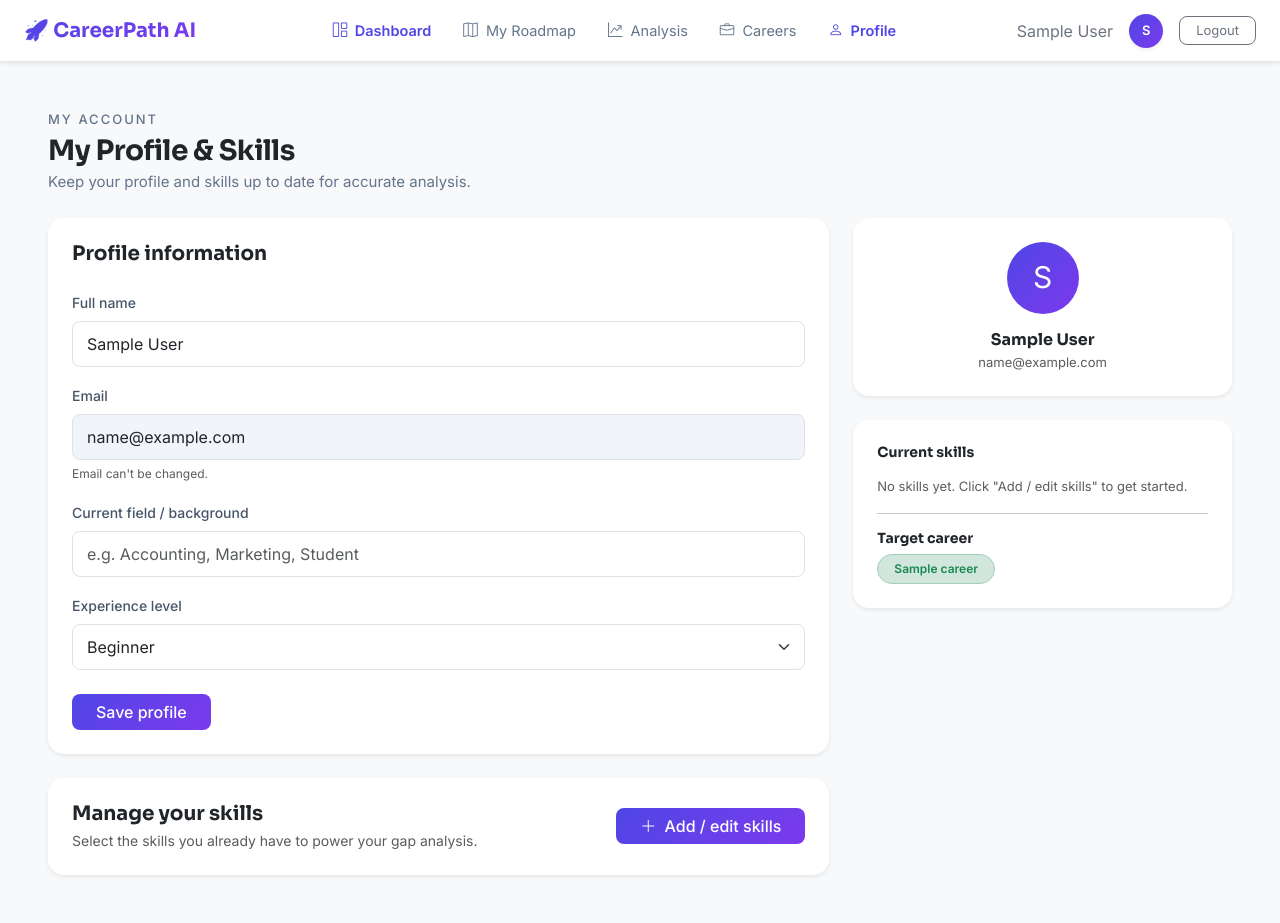
After one commit to RawanMahmoud20/careerpath-ai, a Django app: page /dashboard/profile/ in a window 1280 px wide. The commit adds this page. Run offline with Django 5.2, Linux system fonts and the light colour scheme; a user stored in the database is signed in; data comes from the database, SQL or seed files in the repository; tables that the repository leaves empty hold one stand-in row (values such as "Sample post"); parts of the project's set-up code (start-up, migrations or seed data) failed here and were passed over.

Commit message:
feat(profile): add profile page with editable fields
- Add current_field and experience_level to UserProfile model

- Add profile view (view and update name, field, experience)

- Add profile URL and template with sidebar and skills link

- Wire Profile link in the top navbar

```diff
--- a/careerpath_ai/dashboard/models.py
+++ b/careerpath_ai/dashboard/models.py
@@ -20,7 +20,13 @@ class UserTaskProgress(models.Model):
     def __str__(self):
         return f"{self.user.email} | {self.task_ref} | {self.status}"
 
-
 class UserProfile(models.Model):
+    EXPERIENCE_CHOICES = [
+        ('beginner', 'Beginner'),
+        ('intermediate', 'Intermediate'),
+        ('advanced', 'Advanced'),
+    ]
     user = models.OneToOneField(settings.AUTH_USER_MODEL, on_delete=models.CASCADE, related_name='profile')
     skills = models.JSONField(default=list, blank=True)
+    current_field = models.CharField(max_length=150, blank=True)
+    experience_level = models.CharField(max_length=20, choices=EXPERIENCE_CHOICES, default='beginner')
--- a/careerpath_ai/dashboard/templates/dashboard/base.html
+++ b/careerpath_ai/dashboard/templates/dashboard/base.html
@@ -57,7 +57,7 @@
           <a href="{% url 'roadmap:home' %}" class="cp-nav-link {% if request.resolver_match.app_name == 'roadmap' %}active{% endif %}"><i class="bi bi-map me-1"></i> My Roadmap</a>
           <a href="#" class="cp-nav-link"><i class="bi bi-graph-up-arrow me-1"></i> Analysis</a>
           <a href="{% url 'careers:list' %}" class="cp-nav-link {% if request.resolver_match.app_name == 'careers' %}active{% endif %}"><i class="bi bi-briefcase me-1"></i> Careers</a>
-          <a href="#" class="cp-nav-link"><i class="bi bi-person me-1"></i> Profile</a>
+		  <a href="{% url 'dashboard:profile' %}" class="cp-nav-link {% if request.resolver_match.url_name == 'profile' %}active{% endif %}"><i class="bi bi-person me-1"></i> Profile</a>
         </div>
 
         <!-- Right side: user + logout -->
--- /dev/null
+++ b/careerpath_ai/dashboard/templates/dashboard/profile.html
@@ -0,0 +1,117 @@
+{% extends 'dashboard/base.html' %}
+{% block title %}Profile — CareerPath AI{% endblock %}
+
+{% block content %}
+
+<div class="mb-4">
+  <div style="font-size: 13px; color: #64748B; text-transform: uppercase; letter-spacing: 2px; margin-bottom: 4px; font-weight: 500;">My account</div>
+  <h1 class="ff-sora fw-bold text-dark mb-1" style="font-size: 28px; letter-spacing: -0.5px;">My Profile &amp; Skills </h1>
+  <p style="font-size: 15px; color: #64748B; margin-bottom: 0;">Keep your profile and skills up to date for accurate analysis.</p>
+</div>
+
+<div class="row g-4">
+
+  <!-- العمود الرئيسي -->
+  <div class="col-lg-8">
+
+    <!-- بطاقة المعلومات الشخصية -->
+    <div class="card border-0 shadow-sm rounded-4 mb-4">
+      <div class="card-body p-4">
+        <h5 class="ff-sora fw-bold mb-4">Profile information</h5>
+
+        <form method="post" action="{% url 'dashboard:profile' %}">
+          {% csrf_token %}
+
+          <div class="mb-3">
+            <label class="form-label" style="font-size: 14px; color: #475569; font-weight: 500;">Full name</label>
+            <input type="text" name="full_name" class="form-control rounded-3"
+                   value="{{ user.full_name }}" placeholder="Your full name"
+                   style="padding: 10px 14px;">
+          </div>
+
+          <div class="mb-3">
+            <label class="form-label" style="font-size: 14px; color: #475569; font-weight: 500;">Email</label>
+            <input type="email" class="form-control rounded-3" value="{{ user.email }}"
+                   disabled style="padding: 10px 14px; background: #F1F5F9;">
+            <small class="text-muted" style="font-size: 12px;">Email can't be changed.</small>
+          </div>
+
+          <div class="mb-3">
+            <label class="form-label" style="font-size: 14px; color: #475569; font-weight: 500;">Current field / background</label>
+            <input type="text" name="current_field" class="form-control rounded-3"
+                   value="{{ profile.current_field }}" placeholder="e.g. Accounting, Marketing, Student"
+                   style="padding: 10px 14px;">
+          </div>
+
+          <div class="mb-4">
+            <label class="form-label" style="font-size: 14px; color: #475569; font-weight: 500;">Experience level</label>
+            <select name="experience_level" class="form-select rounded-3" style="padding: 10px 14px;">
+              <option value="beginner"     {% if profile.experience_level == 'beginner' %}selected{% endif %}>Beginner</option>
+              <option value="intermediate" {% if profile.experience_level == 'intermediate' %}selected{% endif %}>Intermediate</option>
+              <option value="advanced"     {% if profile.experience_level == 'advanced' %}selected{% endif %}>Advanced</option>
+            </select>
+          </div>
+
+          <button type="submit" class="btn bg-gradient-custom text-white px-4 border-0 btn-custom-primary rounded-3" style="font-weight: 500;">
+            Save profile
+          </button>
+        </form>
+      </div>
+    </div>
+
+    <!-- بطاقة إضافة المهارات (توديك لصفحة روان) -->
+    <div class="card border-0 shadow-sm rounded-4">
+      <div class="card-body p-4 d-flex align-items-center justify-content-between flex-wrap gap-3">
+        <div>
+          <h5 class="ff-sora fw-bold mb-1">Manage your skills</h5>
+          <p class="text-muted mb-0" style="font-size: 14px;">Select the skills you already have to power your gap analysis.</p>
+        </div>
+        <a href="{% url 'roadmap:skills_selection' %}" class="btn bg-gradient-custom text-white px-4 border-0 btn-custom-primary rounded-3" style="font-weight: 500; white-space: nowrap;">
+          <i class="bi bi-plus-lg me-1"></i> Add / edit skills
+        </a>
+      </div>
+    </div>
+
+  </div>
+
+  <!-- القائمة الجانبية (زي تصميمي الأصلي) -->
+  <div class="col-lg-4">
+    <div class="card border-0 shadow-sm rounded-4 mb-4">
+      <div class="card-body p-4 text-center">
+        <div class="bg-gradient-custom text-white d-inline-flex align-items-center justify-content-center rounded-circle mb-3"
+             style="width: 72px; height: 72px; font-size: 30px;">
+          {{ user.full_name|default:user.email|first|upper }}
+        </div>
+        <h6 class="ff-sora fw-bold mb-1">{{ user.full_name|default:"No name yet" }}</h6>
+        <p class="text-muted mb-0" style="font-size: 13px;">{{ user.email }}</p>
+        {% if profile.current_field %}
+          <span class="badge bg-light text-secondary border mt-2 fw-normal" style="font-size: 12px;">{{ profile.current_field }}</span>
+        {% endif %}
+      </div>
+    </div>
+
+    <div class="card border-0 shadow-sm rounded-4">
+      <div class="card-body p-4">
+        <h6 class="ff-sora fw-bold mb-3" style="font-size: 14px;">Current skills {% if profile.skills %}({{ profile.skills|length }}){% endif %}</h6>
+        {% if profile.skills %}
+          {% for skill in profile.skills %}
+            <span class="badge bg-light text-secondary border me-1 mb-1 fw-normal" style="font-size: 12px;">{{ skill }}</span>
+          {% endfor %}
+        {% else %}
+          <p class="text-muted mb-0" style="font-size: 13px;">No skills yet. Click "Add / edit skills" to get started.</p>
+        {% endif %}
+
+        {% if plan %}
+        <hr class="my-3">
+        <h6 class="ff-sora fw-bold mb-2" style="font-size: 14px;">Target career</h6>
+        <span class="badge bg-success-subtle text-success border border-success-subtle px-3 py-2 rounded-pill">
+           {{ plan.target_career.title }}
+        </span>
+        {% endif %}
+      </div>
+    </div>
+  </div>
+
+</div>
+
+{% endblock %}
--- a/careerpath_ai/dashboard/urls.py
+++ b/careerpath_ai/dashboard/urls.py
@@ -4,6 +4,8 @@ from . import views
 app_name = 'dashboard'
 
 urlpatterns = [
-    path('', views.dashboard,name='home'),
-    path('update-task/',views.update_task_status,  name='update_task'),
+    path('', views.dashboard, name='home'),
+    path('update-task/', views.update_task_status, name='update_task'),
+    path('profile/', views.profile, name='profile'),
+
 ]
--- a/careerpath_ai/dashboard/views.py
+++ b/careerpath_ai/dashboard/views.py
@@ -1,10 +1,11 @@
-from django.shortcuts import render
+from django.shortcuts import render, redirect
 from django.contrib.auth.decorators import login_required
+from django.contrib import messages
 from django.http import JsonResponse
 from django.views.decorators.http import require_POST
 import json
 
-from dashboard.models import UserTaskProgress
+from dashboard.models import UserTaskProgress, UserProfile
 
 
 @login_required
@@ -61,3 +62,38 @@ def update_task_status(request):
 
     except Exception as e:
         return JsonResponse({'success': False, 'error': str(e)}, status=500)
+
+
+@login_required
+def profile(request):
+    """صفحة الملف الشخصي: تعرض/تعدّل الاسم والمجال ومستوى الخبرة."""
+    user = request.user
+    profile_obj, _ = UserProfile.objects.get_or_create(user=user)
+
+    if request.method == 'POST':
+        # تحديث الاسم
+        full_name = request.POST.get('full_name', '').strip()
+        user.full_name = full_name
+        user.save()
+
+        # تحديث المجال الحالي ومستوى الخبرة
+        profile_obj.current_field = request.POST.get('current_field', '').strip()
+        profile_obj.experience_level = request.POST.get('experience_level', 'beginner')
+        profile_obj.save()
+
+        messages.success(request, 'Your profile has been updated.')
+        return redirect('dashboard:profile')
+
+    # المسار المختار (للعرض في القائمة الجانبية)
+    plan = None
+    try:
+        from analysis.models import CareerTransitionPlan
+        plan = CareerTransitionPlan.objects.filter(user=user).order_by('-created_at').first()
+    except Exception:
+        pass
+
+    context = {
+        'profile': profile_obj,
+        'plan': plan,
+    }
+    return render(request, 'dashboard/profile.html', context)
```
Also changed, not shown: careerpath_ai/dashboard/migrations/0004_userprofile_current_field_and_more.py (added).
